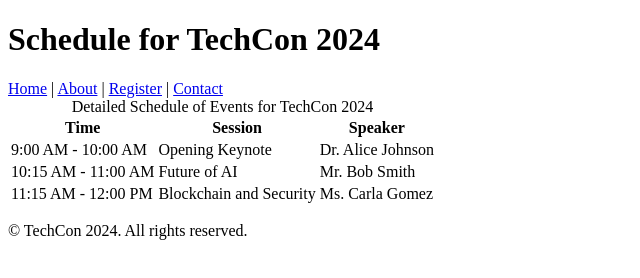
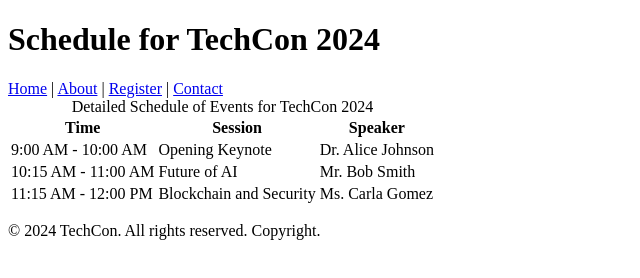
Before and after one commit to lnObempong/TechCon_HTML, a plain HTML site: page techcon_website/schedule.html in a window 1280 px wide. Shown: the whole page, without its empty margins (0-640 px from the left). Drawn offline with Linux system fonts and the light colour scheme.

Commit message:
Update schedule.html latest changes

```diff
--- a/techcon_website/schedule.html
+++ b/techcon_website/schedule.html
@@ -48,7 +48,7 @@
   </main>
 
   <footer>
-    <p>© TechCon 2024. All rights reserved.</p>
+    <p>&copy; 2024 TechCon. All rights reserved. Copyright.</p>
   </footer>
 </body>
 </html>
```
